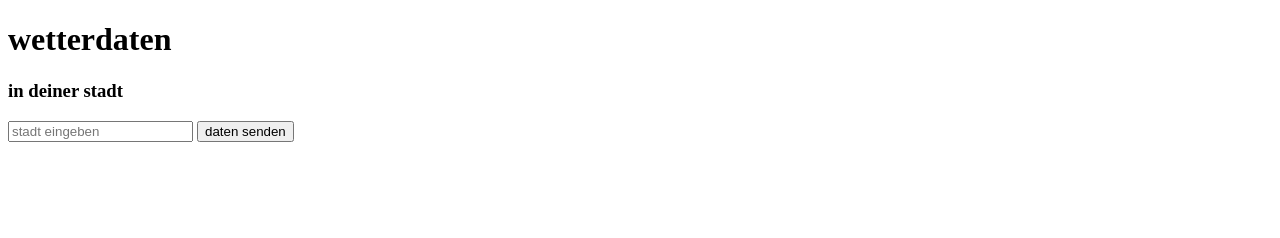
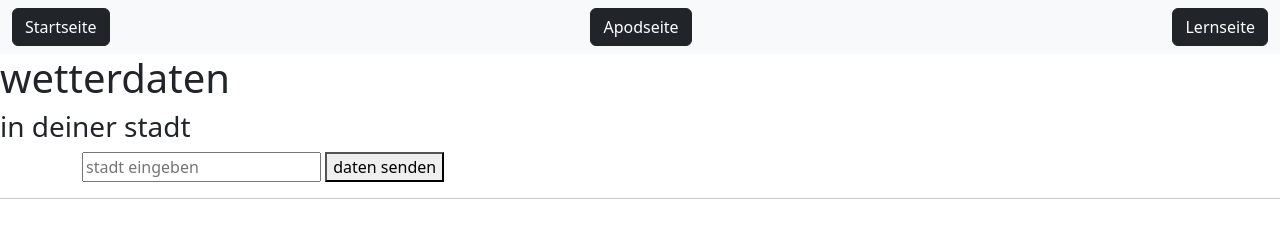
Before and after one commit to danielf0708/danielf0708.github.io, a plain HTML site: page wetter.html in a window 1280 px wide. Drawn offline with nearby package versions, Linux system fonts and the light colour scheme.

Commit message:
wieder neu

```diff
--- a/wetter.html
+++ b/wetter.html
@@ -5,8 +5,23 @@
     <meta charset="UTF-8">
     <meta name="viewport" content="width=device-width, initial-scale=1.0">
     <title>Document</title>
+    <link href="https://cdn.jsdelivr.net/npm/bootstrap@5.3.7/dist/css/bootstrap.min.css" rel="stylesheet" integrity="sha384-LN+7fdVzj6u52u30Kp6M/trliBMCMKTyK833zpbD+pXdCLuTusPj697FH4R/5mcr" crossorigin="anonymous">
+    <script src="https://cdn.jsdelivr.net/npm/bootstrap@5.3.7/dist/js/bootstrap.bundle.min.js" integrity="sha384-ndDqU0Gzau9qJ1lfW4pNLlhNTkCfHzAVBReH9diLvGRem5+R9g2FzA8ZGN954O5Q" crossorigin="anonymous"></script>
 </head>
 <body>
+    <nav class="navbar bg-body-tertiary">
+        <div class="container-fluid">
+          <a href="index.html"><button class="btn btn-dark">
+            Startseite
+          </button></a>
+          <a href="apod.html"><button class="btn btn-dark">
+            Apodseite
+          </button></a>
+          <a href="lernseite.html"><button class="btn btn-dark">
+            Lernseite
+          </button></a>
+        </div>
+      </nav>
     <h1> wetterdaten</h1>
     <h3> in deiner stadt</h3>
     <div class="container">
@@ -16,6 +31,7 @@
         </div>
     </div>
     <div class="container" id="weatherContainer"></div>
+    <hr>
     <script>
         var wetterbuton = document.getElementById("wetterbuton")
         var apikey = "e55abf5fbb18d9cdd79bd8c6ae5c3f74"
```
Also changed, not shown: apod.html (+15 -1 lines), index.html (+1 -5 lines).
